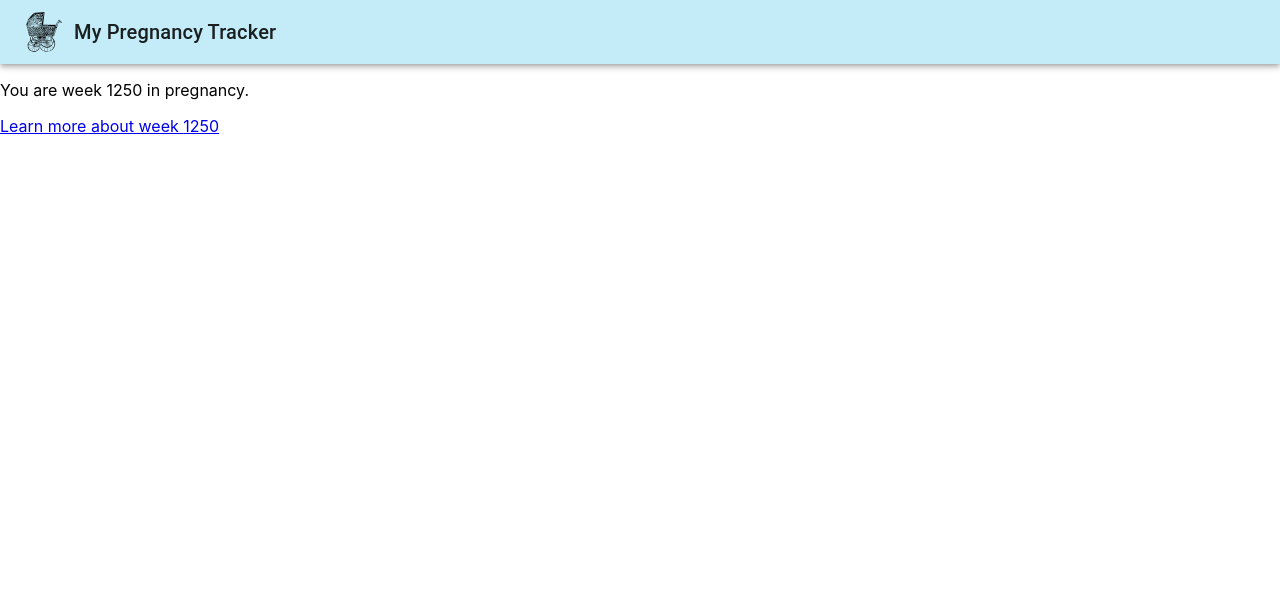
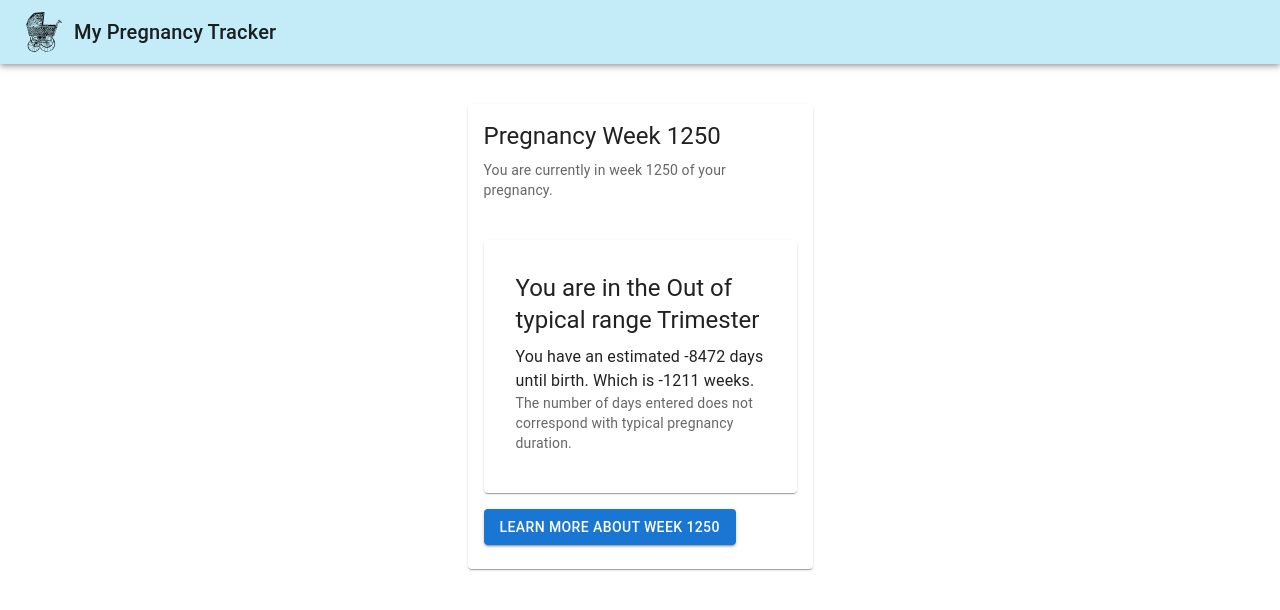
Before and after one commit to andrealincoln/pregnancyByWeek, a React (Create React App) app in the folder my-pregnancy-tracker/: page /week/1 in a window 1280 px wide. Shown: the top 610 px of the page. Built offline with nearby package versions, Linux system fonts and the light colour scheme.

Commit message:
now with a basic setup

```diff
--- a/my-pregnancy-tracker/src/WeekByWeekPage.js
+++ b/my-pregnancy-tracker/src/WeekByWeekPage.js
@@ -1,18 +1,84 @@
+import React from 'react';
 import { useParams } from 'react-router-dom';
+import { Typography, Card, CardContent, Button } from '@mui/material';
 
 function WeekByWeekPage() {
   const { dueDate } = useParams();
-  const currentWeek = calculatePregnancyWeek(dueDate);
+  const currentWeek = calculatePregnancyWeekFromDueDate(dueDate);
+  const daysPregnant = daysPregFromDueDate(dueDate);
 
   return (
-    <div>
-      <p>You are week {currentWeek} in pregnancy.</p>
-      <a href={`https://www.whattoexpect.com/pregnancy/week-by-week/week-${currentWeek}.aspx`}>Learn more about week {currentWeek}</a>
-    </div>
+    <Card sx={{ maxWidth: 345, margin: 'auto', marginTop: 5 }}>
+      <CardContent>
+        <Typography gutterBottom variant="h5" component="div">
+          Pregnancy Week {currentWeek}
+        </Typography>
+        <Typography variant="body2" color="text.secondary">
+          You are currently in week {currentWeek} of your pregnancy.
+        </Typography>
+        <PregnancyInfoCard daysPregnant={daysPregnant} />
+        <Button
+          variant="contained"
+          color="primary"
+          href={`https://www.whattoexpect.com/pregnancy/week-by-week/week-${currentWeek}.aspx`}
+          target="_blank"
+          sx={{marginTop: 2}}
+        >
+          Learn more about week {currentWeek}
+        </Button>
+      </CardContent>
+    </Card>
   );
 }
 
-function calculatePregnancyWeek(dueDate) {
+function PregnancyInfoCard({ daysPregnant }) {
+  const weeksPregnant = Math.floor(daysPregnant / 7);
+  const daysToBirth = 40*7-daysPregnant;
+  const weeksToBirth = Math.floor(daysToBirth / 7);
+  let trimester;
+  let additionalInfo;
+
+  if (weeksPregnant >= 4 && weeksPregnant <= 12) {
+    trimester = "First";
+    additionalInfo = "This is a crucial time for the development of the baby's vital organs.";
+  } else if (weeksPregnant >= 13 && weeksPregnant <= 27) {
+    trimester = "Second";
+    additionalInfo = "The risk of miscarriage drops significantly. This is often considered the easiest trimester.";
+  } else if (weeksPregnant >= 28 && weeksPregnant <= 42) {
+    trimester = "Third";
+    additionalInfo = "The baby is growing larger and getting ready for birth. You might start to feel more discomfort.";
+  } else {
+    trimester = "Out of typical range";
+    additionalInfo = "The number of days entered does not correspond with typical pregnancy duration.";
+  }
+
+  return (
+    <Card sx={{ minWidth: 275, margin: 'auto', marginTop: 5, padding: 2 }}>
+      <CardContent>
+        <Typography gutterBottom variant="h5" component="div">
+          You are in the {trimester} Trimester
+        </Typography>
+        <Typography>
+          You have an estimated {daysToBirth} days until birth. Which is {weeksToBirth} weeks.
+        </Typography>
+        <Typography variant="body2" color="text.secondary">
+          {additionalInfo}
+        </Typography>
+      </CardContent>
+    </Card>
+  );
+}
+
+function daysPregFromDueDate(dueDate) {
+  const due = new Date(dueDate);
+  const today = new Date();
+  const diff = due.getTime() - today.getTime();
+  const days = diff / (1000 * 3600 * 24);
+
+  return Math.floor(40*7 - days); // Assuming 40 weeks total, adjust as necessary
+}
+
+function calculatePregnancyWeekFromDueDate(dueDate) {
   const due = new Date(dueDate);
   const today = new Date();
   const diff = due.getTime() - today.getTime();
```
